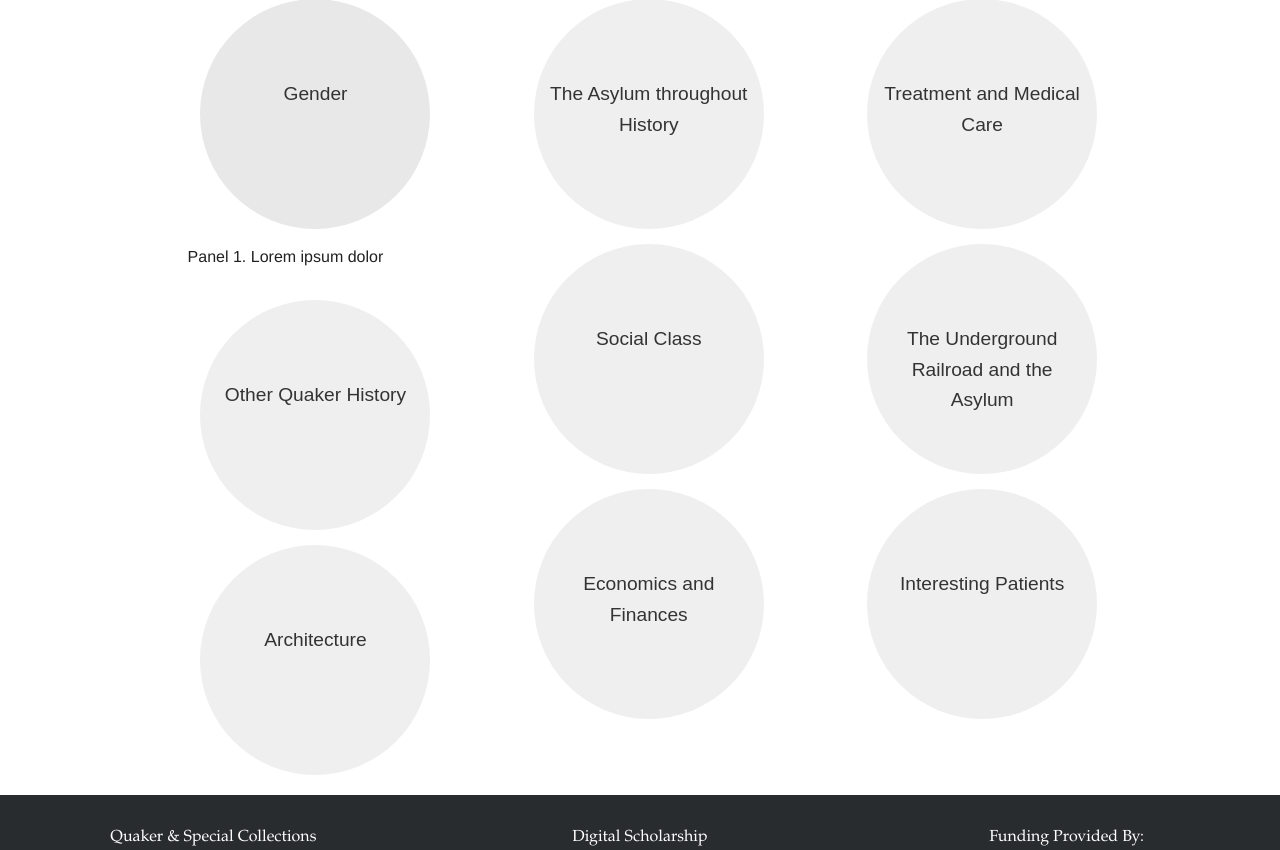
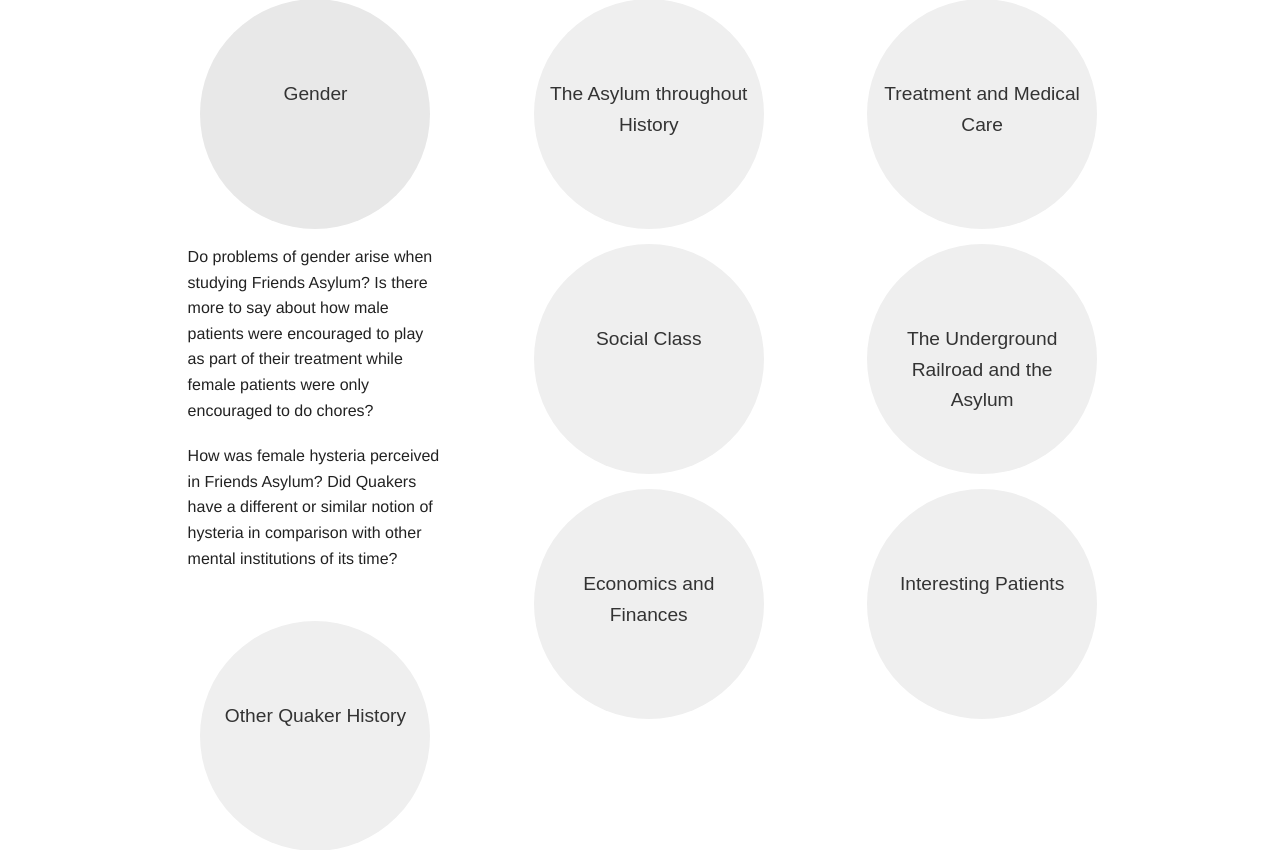
Before and after one commit to HCDigitalScholarship/QMH-legacy, a Django app: page /future/ in a window 1280 px wide, after a click on "Gender". Shown: the part 223-1073 px from the top of the page. Run offline with Django 3.2, Linux system fonts and the light colour scheme; parts of the project's set-up code (start-up, migrations or seed data) failed here and were passed over; some web fonts are replaced.

Commit message:
Adding a few changes

```diff
--- a/templates/future.html
+++ b/templates/future.html
@@ -22,7 +22,7 @@
                 <li><a href="/">Quakers&amp;Mental Health</a></li>
                 <li><a href="/essay">About</a>
                   <ul>
-                    <li><a href="#">Learn More</a></li>
+                    <li><a href="/theology">Learn More</a></li>
                     <li><a href="#">Contribute to Research</a></li>
                     <li><a href="/essay">Related Projects</a></li>
                     <li><a href="/features">Features</a></li>
@@ -77,7 +77,7 @@
             <ul class = "right">
               <li class="active has-dropdown"><a href="#">About</a>
                 <ul class = "dropdown">
-                  <li><a href = "#">Learn More</a></li>
+                  <li><a href = "/theology">Learn More</a></li>
                   <li><a href= "#"> Contribute to Research</a></li>
                   <li><a href="/essay">Related Projects</a></li>
                   <li><a href="/features">Features</a></li>
@@ -129,21 +129,29 @@
   <li class="accordion-navigation">
     <a href="#panel1a" role="tab" id="panel1a-heading" aria-controls="panel1a">Gender</a>
     <div id="panel1a" class="content" role="tabpanel" aria-labelledby="panel1a-heading">
-      Panel 1. Lorem ipsum dolor
+      <p> Do problems of gender arise when studying Friends Asylum?  Is there more to say about how male patients were encouraged to play as part of their treatment while female patients were only encouraged to do chores? </p>
+	<p>How was female hysteria perceived in Friends Asylum? Did Quakers have a different or similar notion of hysteria in comparison with other mental institutions of its time? </p>
     </div>
   </li>
   <li class="accordion-navigation">
     <a href="#panel2a"  role="tab" id="panel2a-heading" aria-controls="panel2a">Other Quaker History</a>
     <div id="panel2a" class="content row" role="tabpanel" aria-labelledby="panel2a-heading">
       <div class = "large-12 columns">
-      Panel 2. Lorem ipsum dolor hhhhhhhhhhhhhhhhhhhhhhhhhhhhhhhhhhhhhhhhhhhhhhhhhhhhhhhhhhhhhhhhhhhhhhhhhhhhhhhhhhh
+      <p>Are there connections between the foundation and principles of Friends Asylum and Eastern State Penintentiary? </p>
+	<p>How are other projects that have been done over the summer at Magill related to Friends Asylum, for instance: the Cope Evans Family, Quakers and the West, Quakers and Slavery, etc.? </p>
+
+	<p> What more can be learned from the Orthodox-Hicksite split and Friends Asylum? How did the split affect the Asylum, its governance, and principles?</p>
+	<p>Is there more to be said about how the Asylum had such a large focus on recreation and play for its patients? How did this fit with the founders' Quakerism?  </p>
     </div>
     </div>
   </li>
   <li class="accordion-navigation">
     <a href="#panel3a" role="tab" id="panel3a-heading" aria-controls="panel3a">Architecture</a>
     <div id="panel3a" class="content" role="tabpanel" aria-labelledby="panel3a-heading">
-      Panel 3. Lorem ipsum dolor
+      <p>What more can be learned from the architecture of the Asylum? How else did the physical make-up of the building and grounds exemplify principles of the Asylum? </p>
+	<p>How were the buildings and grounds designed?  How did the early founders' ideas about mental health influence the environmemt they created? </p>
+	<p>What was important to the early (or later) founders' sense of place? </p>
+	<p> What was the relationship of the farm and outdoors to the hospital? How did the farm affect daily life? </p>
     </div>
   </li>
 </ul>
@@ -153,19 +161,20 @@
   <li class="accordion-navigation">
     <a href="#panel1b" role="tab" id="panel1b-heading" aria-controls="panel1b">The Asylum throughout History</a>
     <div id="panel1b" class="content" role="tabpanel" aria-labelledby="panel1b-heading">
-      Panel 1. Lorem ipsum dolor
+      <p>Think about looking at Friends Asylum, its role, and changes in their mission during these periods of history: the Civil War, World War I, the Great Depression, World War II, etc.  How did the way mental health ws viewed change during these significant historical periods? How were those changes enacted or not at Friends Hospital?   </p>
     </div>
   </li>
   <li class="accordion-navigation">
     <a href="#panel2b"  role="tab" id="panel2b-heading" aria-controls="panel2b">Social Class</a>
     <div id="panel2b" class="content" role="tabpanel" aria-labelledby="panel2b-heading">
-      Panel 2. Lorem ipsum dolor
+      <p>Looking especially at the early years of the Asylum, but also later if applicable, how were patients of different social status treated? If money became an issue, how were patients and their hospitalization dealt with? </p>
     </div>
   </li>
   <li class="accordion-navigation">
     <a href="#panel3b" role="tab" id="panel3b-heading" aria-controls="panel3b">Economics and Finances</a>
     <div id="panel3b" class="content" role="tabpanel" aria-labelledby="panel3b-heading">
-      Panel 3. Lorem ipsum dolor
+      <p>Where did the funding for the hospital come from? Who were the early donors? </p>
+	<p> What else can we learn from the many different types of financial records we have for Friends Asylum (we have sources such as the Petty Cash Book, an Investment Ledger, and a general revenue and expenses ledger for the early years of the Asylum)? How was money spent?</p>
     </div>
   </li>
 </ul>
@@ -175,21 +184,24 @@
   <li class="accordion-navigation">
     <a href="#panel1d" role="tab" id="panel1d-heading" aria-controls="panel1d">Treatment and Medical Care</a>
     <div id="panel1d" class="content" role="tabpanel" aria-labelledby="panel1d-heading">
-      Panel 1. Lorem ipsum dolor
+     <p>Looking at the Asylum during a certain historical period of time, or comparing the Asylum at different times, what type(s) of patients were found at the Asylum? What disorders were common? What disorders were cured?  Track data of patients entering and exiting the hospital, their average stay, etc.  Use annual reports and other primary sources to create tables and show trends. </p>
+	<p>There are many examples of patients being admitted into the Asylum because of masturbation.  How did Quakers view masturbation in relation to insanity and treat it? </p>
+	<p> How do the superintendent's diaries from the early years talk about patient maladies?  What vocabulary is used?  When are patients referred to as family members and when are they not? </p>
+
     </div>
   </li>
   <li class="accordion-navigation">
     <a href="#panel2d"  role="tab" id="panel2d-heading" aria-controls="panel2d">The Underground Railroad and the Asylum</a>
     <div id="panel2d" class="content" role="tabpanel" aria-labelledby="panel2d-heading">
-      Panel 2. Lorem ipsum dolor
+      <p> There's rumor that the Asylum and its many underground tunnels may have played a part in the Underground Railroad.  What more can we learn about this obscured past?  How else may Friends Hopsital have served as an "Asylum" in the traditional and original sense of the word?</p>
     </div>
   </li>
   <li class="accordion-navigation">
     <a href="#panel3d" role="tab" id="panel3d-heading" aria-controls="panel3d">Interesting Patients</a>
     <div id="panel3d" class="content" role="tabpanel" aria-labelledby="panel3d-heading">
-      Morgan Hinchman
-      Ruth
-      Benjamin White
+     <p>With the material we have on the case of Morgan Hinchman suing the Asylum, do an in-depth study of him, his case, and its significance.  </p>
+     <p>Take another patient you see to have an interesting and compelling story, and find out more about them, their past, and their stay at Friends Asylum.  For instance, while she was researching the founding of Friends of Asylum, Abigail Corcoran found patients Ruth S., Benjamin C., Nathan Y., Mary R., Samuel S., and Abraham S. to have interesting and notable histories (read more on the <a href = "/profiles"> Patient Profiles Page </a>)</p>
+
     </div>
   </li>
 </ul>
```
Also changed, not shown: templates/FriendsTHEO.html (+10 -2 lines).
